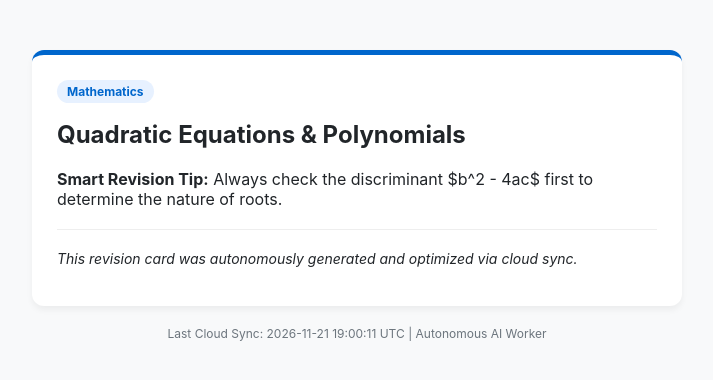
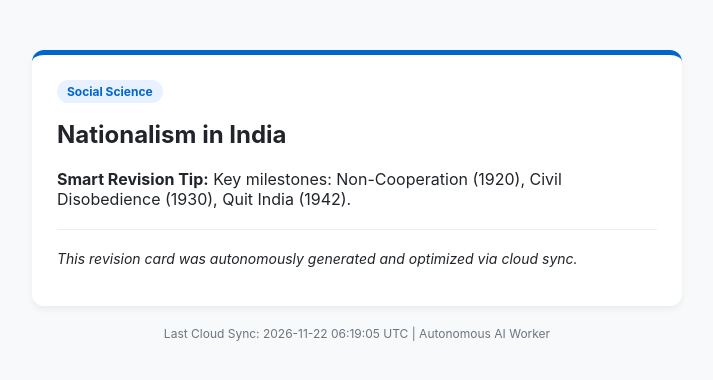
Before and after one commit to r4513049-bot/ai-auto-worker, a plain HTML site: page index.html in a window 1280 px wide. Shown: the whole page, without its empty margins (283-996 px from the left). Drawn offline with Linux system fonts and the light colour scheme.

Commit message:
Auto-update index.html via cloud worker [skip ci]

```diff
--- a/index.html
+++ b/index.html
@@ -4,7 +4,7 @@
 <head>
     <meta charset="UTF-8">
     <meta name="viewport" content="width=device-width, initial-scale=1.0">
-    <title>Daily Quick Revision Hub - Mathematics</title>
+    <title>Daily Quick Revision Hub - Social Science</title>
     <style>
         body { font-family: -apple-system, BlinkMacSystemFont, 'Segoe UI', Roboto, sans-serif; max-width: 650px; margin: 30px auto; padding: 20px; background: #f8f9fa; color: #212529; }
         .card { background: #ffffff; padding: 25px; border-radius: 12px; box-shadow: 0 4px 6px rgba(0,0,0,0.05); border-top: 5px solid #0066cc; }
@@ -14,14 +14,14 @@
 </head>
 <body>
     <div class="card">
-        <span class="badge">Mathematics</span>
-        <h2>Quadratic Equations & Polynomials</h2>
-        <p><strong>Smart Revision Tip:</strong> Always check the discriminant $b^2 - 4ac$ first to determine the nature of roots.</p>
+        <span class="badge">Social Science</span>
+        <h2>Nationalism in India</h2>
+        <p><strong>Smart Revision Tip:</strong> Key milestones: Non-Cooperation (1920), Civil Disobedience (1930), Quit India (1942).</p>
         <hr style="border:0; border-top:1px solid #eee; margin:20px 0;">
         <p style="font-size: 14px;"><em>This revision card was autonomously generated and optimized via cloud sync.</em></p>
     </div>
     <div class="footer">
-        Last Cloud Sync: 2026-11-21 19:00:11 UTC | Autonomous AI Worker
+        Last Cloud Sync: 2026-11-22 06:19:05 UTC | Autonomous AI Worker
     </div>
 </body>
 </html>
```
